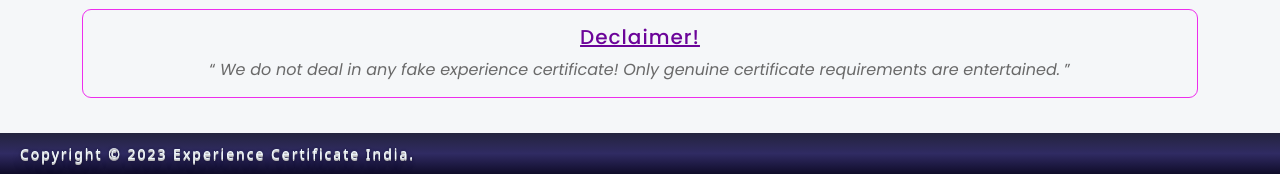
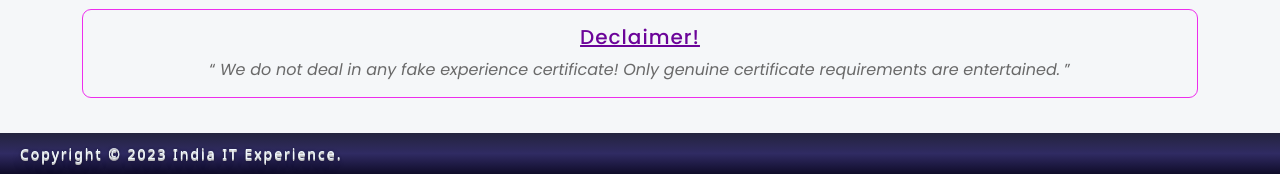
Before and after one commit to indiaitexperience/indiaitexperience, a plain HTML site: page index.html in a window 1280 px wide. Shown: the part 2968-3142 px from the top of the page. Drawn offline with nearby package versions, Linux system fonts and the light colour scheme; a script that the page names is missing.

Commit message:
done change in copyright in footer

```diff
--- a/index.html
+++ b/index.html
@@ -481,7 +481,7 @@
           <footer class="bg-footer">
             <ul class="footer-content">
               <li>
-                <a href="https://indiaitexperience.com/">Copyright © 2023 Experience Certificate India.</a>
+                <a href="https://indiaitexperience.com/">Copyright © 2023 India IT Experience.</a>
               </li>
               <ul class="inner-foter">
                 <!-- <li>
```
